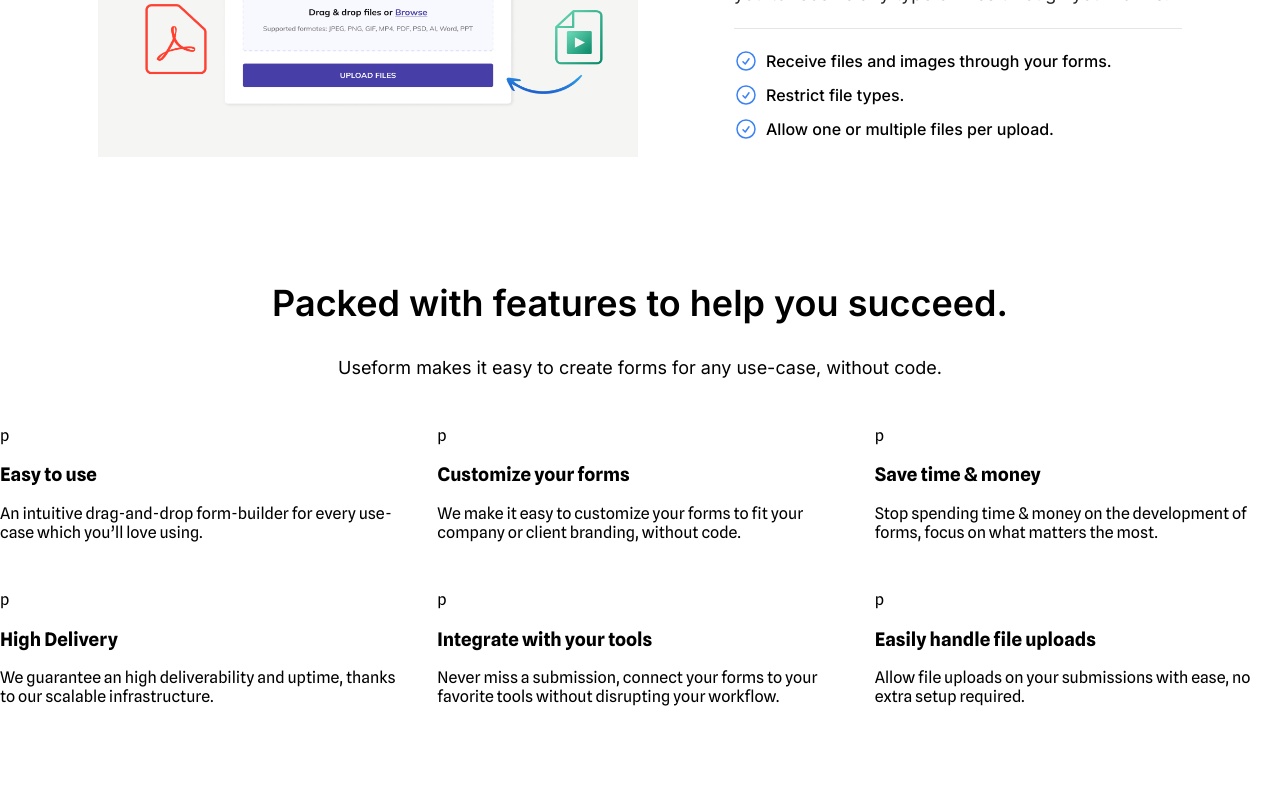
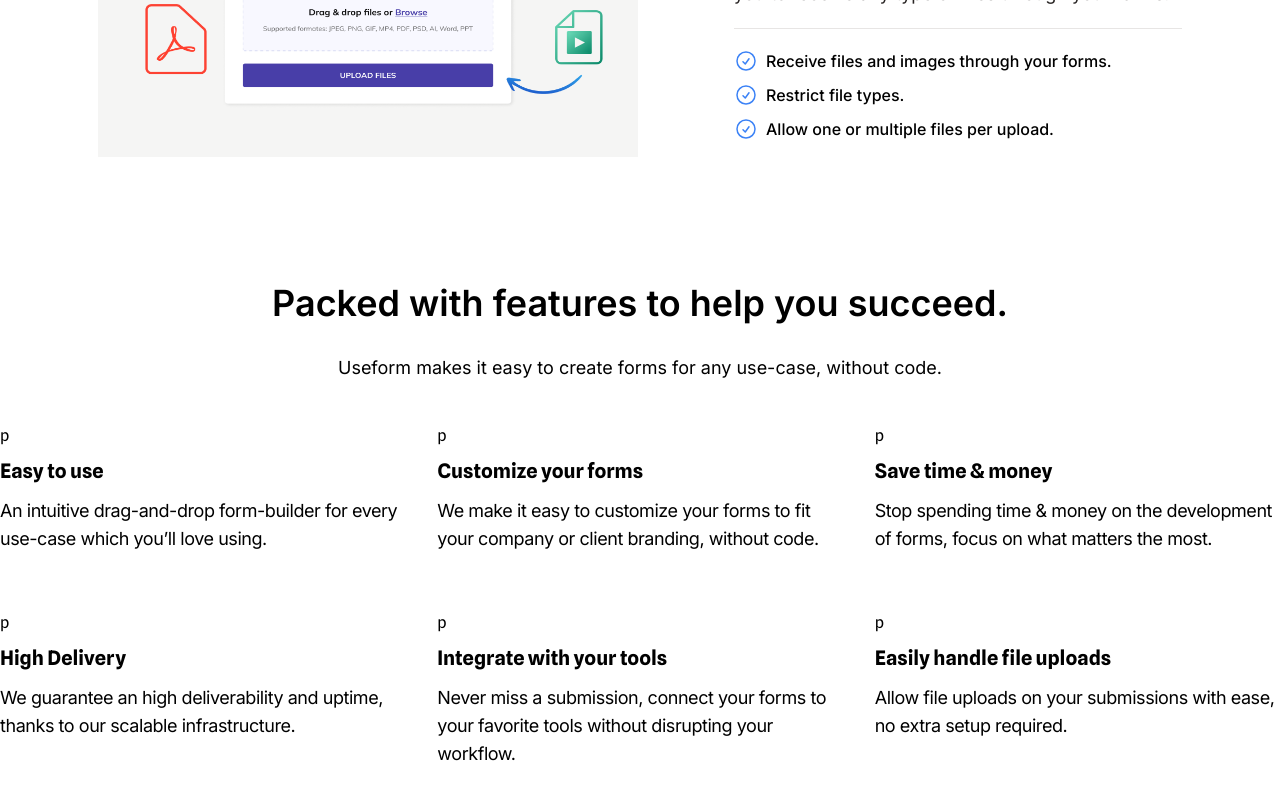
Before and after one commit to Gilsabo/react-landing-page-clone, a JavaScript app: page / in a window 1280 px wide. Shown: the part 2994-3794 px from the top of the page. Built offline with nearby package versions, Linux system fonts and the light colour scheme; the HTML template or start-up script is replaced by a standard one.

Commit message:
Add styles in every box of the main container of the sixth section

```diff
--- a/src/App.module.scss
+++ b/src/App.module.scss
@@ -277,4 +277,21 @@ nav {
   grid-template-rows: 1fr 1fr;
   row-gap: 2rem;
   column-gap: 2rem;
+  .box {
+    span {
+      padding: 0.5;
+    }
+    h3 {
+      margin: 0.75rem 0rem 0rem;
+      font-size: 1.25rem;
+      line-height: 1.75rem;
+    }
+    p {
+      font-family: 'Inter', sans-serif;
+      font-size: 1.125rem;
+      line-height: 1.75rem;
+      margin: 0.75rem 0rem 0rem;
+      letter-spacing: -0.025em;
+    }
+  }
 }
```
